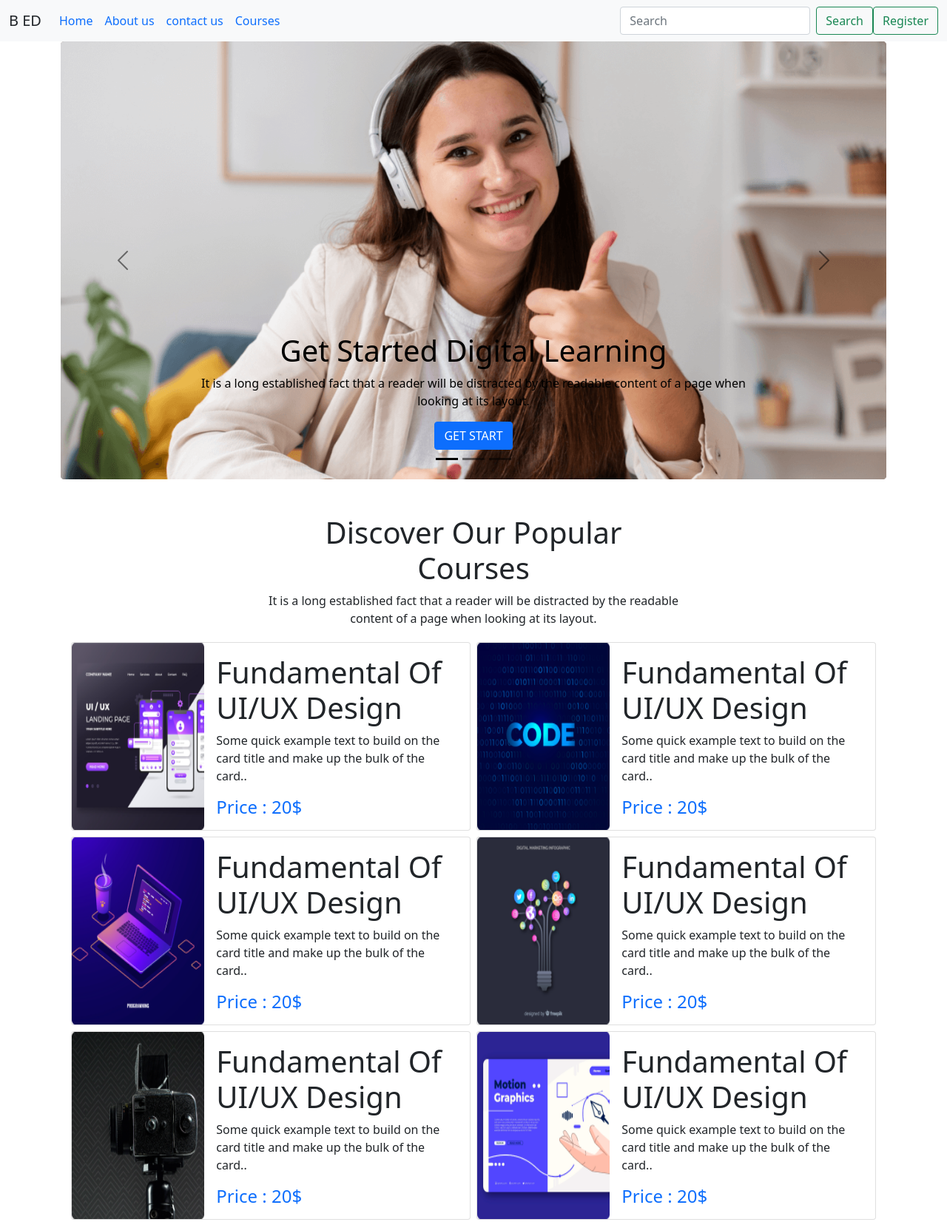
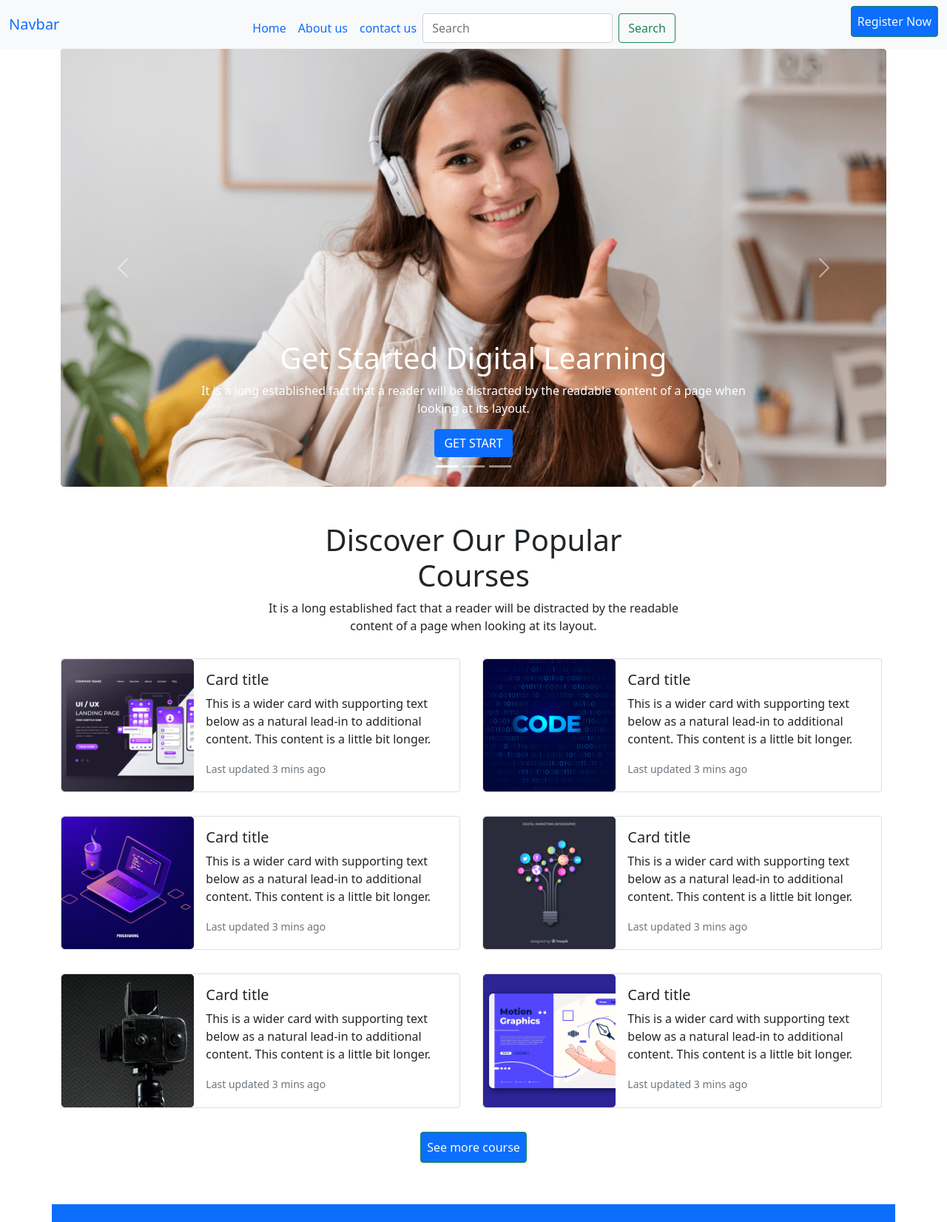
Before and after one commit to Tuhin35/assignment3, a plain HTML site: page index.html in a window 1280 px wide. Shown: the top 1652 px of the page at 74% size. Drawn offline with nearby package versions, Linux system fonts and the light colour scheme.

Commit message:
responsive

```diff
--- a/index.html
+++ b/index.html
@@ -6,7 +6,15 @@
     <meta http-equiv="X-UA-Compatible" content="IE=edge">
     <meta name="viewport" content="width=device-width, initial-scale=1.0">
     <title>hello</title>
-    <link rel="stylesheet" href="https://cdnjs.cloudflare.com/ajax/libs/font-awesome/6.1.2/css/all.min.css" integrity="sha512-1sCRPdkRXhBV2PBLUdRb4tMg1w2YPf37qatUFeS7zlBy7jJI8Lf4VHwWfZZfpXtYSLy85pkm9GaYVYMfw5BC1A==" crossorigin="anonymous" referrerpolicy="no-referrer" />
+    <style>
+        body {
+            overflow-x: hidden;
+
+        }
+    </style>
+    <link rel="stylesheet" href="https://cdnjs.cloudflare.com/ajax/libs/font-awesome/6.1.2/css/all.min.css"
+        integrity="sha512-1sCRPdkRXhBV2PBLUdRb4tMg1w2YPf37qatUFeS7zlBy7jJI8Lf4VHwWfZZfpXtYSLy85pkm9GaYVYMfw5BC1A=="
+        crossorigin="anonymous" referrerpolicy="no-referrer" />
 
     <link href="https://cdn.jsdelivr.net/npm/bootstrap@5.0.2/dist/css/bootstrap.min.css" rel="stylesheet"
         integrity="sha384-EVSTQN3/azprG1Anm3QDgpJLIm9Nao0Yz1ztcQTwFspd3yD65VohhpuuCOmLASjC" crossorigin="anonymous">
@@ -15,70 +23,55 @@
 <body>
 
 
-    <nav class="navbar navbar-expand-lg bg-light d-flex justify-content-around">
-        <div class="container-fluid d-flex justify-content-around align-items-center">
+    <nav class="navbar navbar-expand-lg bg-light">
+        <div class="container-fluid text-dark">
+            <a class="navbar-brand" href="#">Navbar</a>
+            <button class="navbar-toggler" type="button" data-bs-toggle="collapse"
+                data-bs-target="#navbarSupportedContent" aria-controls="navbarSupportedContent" aria-expanded="false"
+                aria-label="Toggle navigation">
+                <!-- <span class="navbar-toggler-icon"></span> -->
+                <span class="fa-solid fa-bars"></span>
 
-
-            <div><a class="navbar-brand h1 text-dark" href="#"> B ED </a>
-                <button class="navbar-toggler" type="button" data-bs-toggle="collapse"
-                    data-bs-target="#navbarSupportedContent" aria-controls="navbarSupportedContent"
-                    aria-expanded="false" aria-label="Toggle navigation">
-                    <span class="navbar-toggler-icon"></span>
+                <!-- <i class="fa-solid fa-bars"></i> -->
             </button>
-            </div>
-            <div class="collapse navbar-collapse d-flex justify-content-center" id="navbarSupportedContent">
-                <ul class="navbar-nav me-auto mb-2 mb-lg-0">
+            <div class="collapse navbar-collapse" id="navbarSupportedContent">
+                <ul class="navbar-nav m-auto mb-2 mb-lg-0">
                     <li class="nav-item">
                         <a class="nav-link active" aria-current="page" href="#">Home</a>
                     </li>
                     <li class="nav-item">
-                        <a class="nav-link active" aria-current="page" href="#">About us</a>
+                        <a class="nav-link" href="#">About us</a>
                     </li>
                     <li class="nav-item">
-                        <a class="nav-link active" aria-current="page" href="#">contact us</a>
+                        <a class="nav-link" href="#">contact us</a>
                     </li>
-                    <li class="nav-item">
-                        <a class="nav-link" href="#">Courses </a>
-                    </li>
-                </ul>
+
 
                     <form class="d-flex" role="search">
                         <input class="form-control me-2" type="search" placeholder="Search" aria-label="Search">
                         <button class="btn btn-outline-success" type="submit">Search</button>
                     </form>
-            </div>
-            <div>
-                <button class="btn btn-outline-success">Register </button>
+                </ul>
+                <button class="btn btn-outline-success btn-primary text-light p-2 h3"> Register Now </button>
             </div>
         </div>
     </nav>
     <!-- cover section -->
-    <section class="container mb-5">
-        <div id="carouselExampleDark" class="carousel carousel-dark slide" data-bs-ride="carousel">
+
+
+   <section class="container">
+    <div id="carouselExampleCaptions" class="carousel slide" data-bs-ride="false">
         <div class="carousel-indicators">
-                <button type="button" data-bs-target="#carouselExampleDark" data-bs-slide-to="0" class="active"
+            <button type="button" data-bs-target="#carouselExampleCaptions" data-bs-slide-to="0" class="active"
                 aria-current="true" aria-label="Slide 1"></button>
-                <button type="button" data-bs-target="#carouselExampleDark" data-bs-slide-to="1"
+            <button type="button" data-bs-target="#carouselExampleCaptions" data-bs-slide-to="1"
                 aria-label="Slide 2"></button>
-                <button type="button" data-bs-target="#carouselExampleDark" data-bs-slide-to="2"
+            <button type="button" data-bs-target="#carouselExampleCaptions" data-bs-slide-to="2"
                 aria-label="Slide 3"></button>
         </div>
         <div class="carousel-inner">
-                <div class="carousel-item active " data-bs-interval="10000">
-                    <img src="images/cover/cover-1.png" class="d-block w-100 img-fluid" alt="...">
-                    <div class="">
-                        <div
-                            class="carousel-caption d-none d-md-block d-flex flex-column justify-content-center align-items-center">
-                            <h1>Get Started Digital
-                                Learning</h1>
-                            <p>It is a long established fact that a reader will be distracted by the readable
-                                content of a page when looking at its layout.</p>
-                            <button class="btn btn-primary">GET START</button>
-                        </div>
-                    </div>
-                </div>
-                <div class="carousel-item" data-bs-interval="2000">
-                    <img src="images/cover/cover-2.jpg" class="d-block w-100 img-fluid" alt="...">
+            <div class="carousel-item active">
+                <img src="images/cover/cover-1.png" class="d-block  w-100" alt="...">
                 <div class="carousel-caption d-none d-md-block">
                     <h1>Get Started Digital
                         Learning</h1>
@@ -88,7 +81,17 @@
                 </div>
             </div>
             <div class="carousel-item">
-                    <img src="images/cover/cover-3.jpg" class="d-block w-100 img-fluid" alt="...">
+                <img src="images/cover/cover-3.jpg" class="d-block  w-100" alt="...">
+                <div class="carousel-caption d-none d-md-block">
+                    <h1>Get Started Digital
+                        Learning</h1>
+                    <p>It is a long established fact that a reader will be distracted by the readable
+                        content of a page when looking at its layout.</p>
+                    <button class="btn btn-primary">GET START</button>
+                </div>
+            </div>
+            <div class="carousel-item">
+                <img src="images/cover/cover-3.jpg" class="d-block  w-100" alt="...">
                 <div class="carousel-caption d-none d-md-block">
                     <h1>Get Started Digital
                         Learning</h1>
@@ -98,21 +101,20 @@
                 </div>
             </div>
         </div>
-            <button class="carousel-control-prev" type="button" data-bs-target="#carouselExampleDark"
+        <button class="carousel-control-prev" type="button" data-bs-target="#carouselExampleCaptions"
             data-bs-slide="prev">
             <span class="carousel-control-prev-icon" aria-hidden="true"></span>
             <span class="visually-hidden">Previous</span>
         </button>
-            <button class="carousel-control-next" type="button" data-bs-target="#carouselExampleDark"
+        <button class="carousel-control-next" type="button" data-bs-target="#carouselExampleCaptions"
             data-bs-slide="next">
             <span class="carousel-control-next-icon" aria-hidden="true"></span>
             <span class="visually-hidden">Next</span>
         </button>
     </div>
-
    </section>
 
-    <section class="container mb-5">
+    <section class="container my-5">
         <div class="d-flex flex-column justify-content-center align-items-center text-center">
             <h1>Discover Our Popular <br>
                 Courses</h1>
@@ -121,104 +123,123 @@
             </p>
         </div>
         <!-- card -->
-        <div class="d-flex flex-row flex-wrap justify-content-center align-items-center">
-            <div class="card m-1" style="max-width: 540px;">
+        <div class="row">
+            <div class="col-lg-6 col-md-12 col-sm-12">
+                <div class="card my-3 px-0" style="max-width: 540px;">
                     <div class="row g-0">
-                    <div class="col-md-4 col-lg-4 col-sm-12">
-                        <img src="images/course/course-1.png" class="img-fluid h-100 w-100" alt="...">
+                        <div class="col-md-4">
+                            <img src="images/course/course-1.png" class="img-fluid rounded h-100 w-100" alt="...">
                         </div>
-                    <div class="col-md-8 col-lg-8 col-sm-12">
+                        <div class="col-md-8">
                             <div class="card-body">
-                            <h5 class="card-title h1 ">Fundamental Of UI/UX Design</h5>
-                            <p class="card-text">Some quick example text to build on the card title
-                                and make up the bulk of the card..</p>
-                            <p class="card-text"><small class=" h4 text-primary">Price : 20$</small></p>
-                        </div>
-                    </div>
-                </div>
-            </div>
-            <div class="card m-1" style="max-width: 540px;">
-                <div class="row g-0">
-                    <div class="col-md-4 col-lg-4 col-sm-12">
-                        <img src="images/course/course-2.png" class="img-fluid h-100" alt="...">
-                    </div>
-                    <div class="col-md-8 col-lg-8 col-sm-12">
-                        <div class="card-body">
-                            <h5 class="card-title h1 ">Fundamental Of UI/UX Design</h5>
-                            <p class="card-text">Some quick example text to build on the card title
-                                and make up the bulk of the card..</p>
-                            <p class="card-text"><small class=" h4 text-primary">Price : 20$</small></p>
-                        </div>
-                    </div>
-                </div>
-            </div>
-            <div class="card m-1" style="max-width: 540px;">
-                <div class="row g-0">
-                    <div class="col-md-4 col-lg-4 col-sm-12">
-                        <img src="images/course/course-3.png" class="img-fluid h-100" alt="...">
-                    </div>
-                    <div class="col-md-8 col-lg-8 col-sm-12">
-                        <div class="card-body">
-                            <h5 class="card-title h1 ">Fundamental Of UI/UX Design</h5>
-                            <p class="card-text">Some quick example text to build on the card title
-                                and make up the bulk of the card..</p>
-                            <p class="card-text"><small class=" h4 text-primary">Price : 20$</small></p>
-                        </div>
-                    </div>
-                </div>
-            </div>
-            <div class="card m-1" style="max-width: 540px;">
-                <div class="row g-0">
-                    <div class="col-md-4 col-lg-4 col-sm-12">
-                        <img src="images/course/course-4.png" class="img-fluid h-100" alt="...">
-                    </div>
-                    <div class="col-md-8 col-lg-8 col-sm-12">
-                        <div class="card-body">
-                            <h5 class="card-title h1 ">Fundamental Of UI/UX Design</h5>
-                            <p class="card-text">Some quick example text to build on the card title
-                                and make up the bulk of the card..</p>
-                            <p class="card-text"><small class=" h4 text-primary">Price : 20$</small></p>
-                        </div>
-                    </div>
-                </div>
-            </div>
-            <div class="card m-1" style="max-width: 540px;">
-                <div class="row g-0">
-                    <div class="col-md-4 col-lg-4 col-sm-12">
-                        <img src="images/course/course-5.png" class="img-fluid h-100" alt="...">
-                    </div>
-                    <div class="col-md-8 col-lg-8 col-sm-12">
-                        <div class="card-body">
-                            <h5 class="card-title h1 ">Fundamental Of UI/UX Design</h5>
-                            <p class="card-text">Some quick example text to build on the card title
-                                and make up the bulk of the card..</p>
-                            <p class="card-text"><small class=" h4 text-primary">Price : 20$</small></p>
-                        </div>
-                    </div>
-                </div>
-            </div>
-            <div class="card m-1" style="max-width: 540px;">
-                <div class="row g-0">
-                    <div class="col-md-4 col-lg-4 col-sm-12">
-                        <img src="images/course/course-6.png" class="img-fluid h-100" alt="...">
-                    </div>
-                    <div class="col-md-8 col-lg-8 col-sm-12">
-                        <div class="card-body">
-                            <h5 class="card-title h1 ">Fundamental Of UI/UX Design</h5>
-                            <p class="card-text">Some quick example text to build on the card title
-                                and make up the bulk of the card..</p>
-                            <p class="card-text"><small class=" h4 text-primary">Price : 20$</small></p>
+                                <h5 class="card-title">Card title</h5>
+                                <p class="card-text">This is a wider card with supporting text below as a natural
+                                    lead-in to
+                                    additional content. This content is a little bit longer.</p>
+                                <p class="card-text"><small class="text-muted">Last updated 3 mins ago</small></p>
                             </div>
                         </div>
                     </div>
                 </div>
             </div>
+            <div class="col-lg-6 col-md-12 col-sm-12">
+                <div class="card my-3 px-0" style="max-width: 540px;">
+                    <div class="row g-0">
+                        <div class="col-md-4">
+                            <img src="images/course/course-2.png" class="img-fluid rounded h-100 w-100" alt="...">
+                        </div>
+                        <div class="col-md-8">
+                            <div class="card-body">
+                                <h5 class="card-title">Card title</h5>
+                                <p class="card-text">This is a wider card with supporting text below as a natural
+                                    lead-in to
+                                    additional content. This content is a little bit longer.</p>
+                                <p class="card-text"><small class="text-muted">Last updated 3 mins ago</small></p>
+                            </div>
+                        </div>
+                    </div>
+                </div>
+            </div>
+            <div class="col-lg-6 col-md-12 col-sm-12">
+                <div class="card my-3 px-0" style="max-width: 540px;">
+                    <div class="row g-0">
+                        <div class="col-md-4">
+                            <img src="images/course/course-3.png" class="img-fluid rounded h-100 w-100" alt="...">
+                        </div>
+                        <div class="col-md-8">
+                            <div class="card-body">
+                                <h5 class="card-title">Card title</h5>
+                                <p class="card-text">This is a wider card with supporting text below as a natural
+                                    lead-in to
+                                    additional content. This content is a little bit longer.</p>
+                                <p class="card-text"><small class="text-muted">Last updated 3 mins ago</small></p>
+                            </div>
+                        </div>
+                    </div>
+                </div>
+            </div>
+            <div class="col-lg-6 col-md-12 col-sm-12 d-md-block d-sm-none">
+                <div class="card my-3 px-0" style="max-width: 540px;">
+                    <div class="row g-0">
+                        <div class="col-md-4">
+                            <img src="images/course/course-4.png" class="img-fluid rounded h-100 w-100" alt="...">
+                        </div>
+                        <div class="col-md-8">
+                            <div class="card-body">
+                                <h5 class="card-title">Card title</h5>
+                                <p class="card-text">This is a wider card with supporting text below as a natural
+                                    lead-in to
+                                    additional content. This content is a little bit longer.</p>
+                                <p class="card-text"><small class="text-muted">Last updated 3 mins ago</small></p>
+                            </div>
+                        </div>
+                    </div>
+                </div>
+            </div>
+            <div class="col-lg-6 col-md-12 col-sm-12 d-md-block d-sm-none">
+                <div class="card my-3 px-0" style="max-width: 540px;">
+                    <div class="row g-0">
+                        <div class="col-md-4">
+                            <img src="images/course/course-5.png" class="img-fluid rounded h-100 w-100" alt="...">
+                        </div>
+                        <div class="col-md-8">
+                            <div class="card-body">
+                                <h5 class="card-title">Card title</h5>
+                                <p class="card-text">This is a wider card with supporting text below as a natural
+                                    lead-in to
+                                    additional content. This content is a little bit longer.</p>
+                                <p class="card-text"><small class="text-muted">Last updated 3 mins ago</small></p>
+                            </div>
+                        </div>
+                    </div>
+                </div>
+            </div>
+            <div class="col-lg-6 col-md-12 col-sm-12 d-md-block d-sm-none">
+                <div class="card my-3 px-0" style="max-width: 540px;">
+                    <div class="row g-0">
+                        <div class="col-md-4">
+                            <img src="images/course/course-6.png" class="img-fluid rounded h-100 w-100" alt="...">
+                        </div>
+                        <div class="col-md-8">
+                            <div class="card-body">
+                                <h5 class="card-title">Card title</h5>
+                                <p class="card-text">This is a wider card with supporting text below as a natural
+                                    lead-in to
+                                    additional content. This content is a little bit longer.</p>
+                                <p class="card-text"><small class="text-muted">Last updated 3 mins ago</small></p>
+                            </div>
+                        </div>
+                    </div>
+                </div>
+            </div>
+        </div>
+        <!-- card end -->
         <div class=" d-flex flex-column justify-content-center align-items-center text-center my-3">
             <button class="btn btn-outline-success btn-primary text-light p-2 h3"> See more course </button>
         </div>
     </section>
 
-    <section class="container bg-primary d-flex flex-row justify-content-between align-items-center my-5 p-5">
+    <section class="container bg-primary d-flex flex-lg-row flex-sm-column justify-content-between align-items-center text-center my-5 p-5">
         <div class="w-60 text-light">
             <h1> Ready to join?</h1>
             <p>It is a long established fact that a reader will be distracted by the
@@ -230,7 +251,7 @@
     </section>
     <!-- Successfull  student-->
     <section class="container  my-5">
-        <div class="d-flex flex-row justify-content-around">
+        <div class="d-flex flex-lg-row flex-sm-column justify-content-around align-items-center">
             <div class="card me-2" style="width: 18rem;">
                 <img src="images/student/student-1.png" class="card-img-top" alt="...">
                 <div class="card-body">
@@ -346,20 +367,32 @@
         </div>
     </section>
     <!-- company -->
-    <section class="container  d-flex flex-column justify-content-center align-items-center my-5">
+    <section class="container  d-lg-flex  d-sm-none d-md-none flex-column justify-content-center align-items-center my-5">
 
         <div>
             <h1>
                 Trusted by over 800+ companies
             </h1>
         </div>
-        <div class=" d-flex flex-row justify-content-between align-items-center my-5 ">
-            <img src="images/company/company-1.png" class="img-fluid  w-75 mx-3" alt="">
-            <img src="images/company/company-2.png" class="img-fluid w-75 mx-3" alt="">
-            <img src="images/company/company-3.png" class="img-fluid w-75 mx-3" alt="">
-            <img src="images/company/company-4.png" class="img-fluid w-75 mx-3" alt="">
-            <img src="images/company/company-5.png" class="img-fluid w-75 mx-3" alt="">
-            <img src="images/company/company-6.png" class="img-fluid w-75 mx-3" alt="">
+        <div class=" d-lg-flex row d-sm-none d-md-none flex-lg-row justify-content-between align-items-center my-5 ">
+           <div class="col-2">
+            <img src="images/company/company-1.png" class="img-fluid" alt="">
+           </div>
+           <div class="col-2">
+            <img src="images/company/company-2.png" class="img-fluid" alt="">
+           </div>
+           <div class="col-2">
+            <img src="images/company/company-3.png" class="img-fluid" alt="">
+           </div>
+           <div class="col-2">
+            <img src="images/company/company-4.png" class="img-fluid" alt="">
+           </div>
+           <div class="col-2">
+            <img src="images/company/company-5.png" class="img-fluid" alt="">
+           </div>
+           <div class="col-2">
+            <img src="images/company/company-6.png" class="img-fluid" alt="">
+           </div>
 
         </div>
 
@@ -367,7 +400,8 @@
 
     <!-- footer -->
 
-    <section class="container-fluid bg-dark text-light d-flex flex-column justify-content-center align-items-center text-center p-5">
+    <section
+        class="container-fluid bg-dark text-light d-flex flex-column justify-content-center align-items-center text-center p-5">
         <div>
             <h1>Pro Edu</h1>
             <p>Office 41, Zawaya Buildin, Ghala Muscat,<br> Sultanate of Oman <br> Privacy Ploicy | Terms of use</p>
```
Lines whose indentation alone changed are shown as unchanged.
